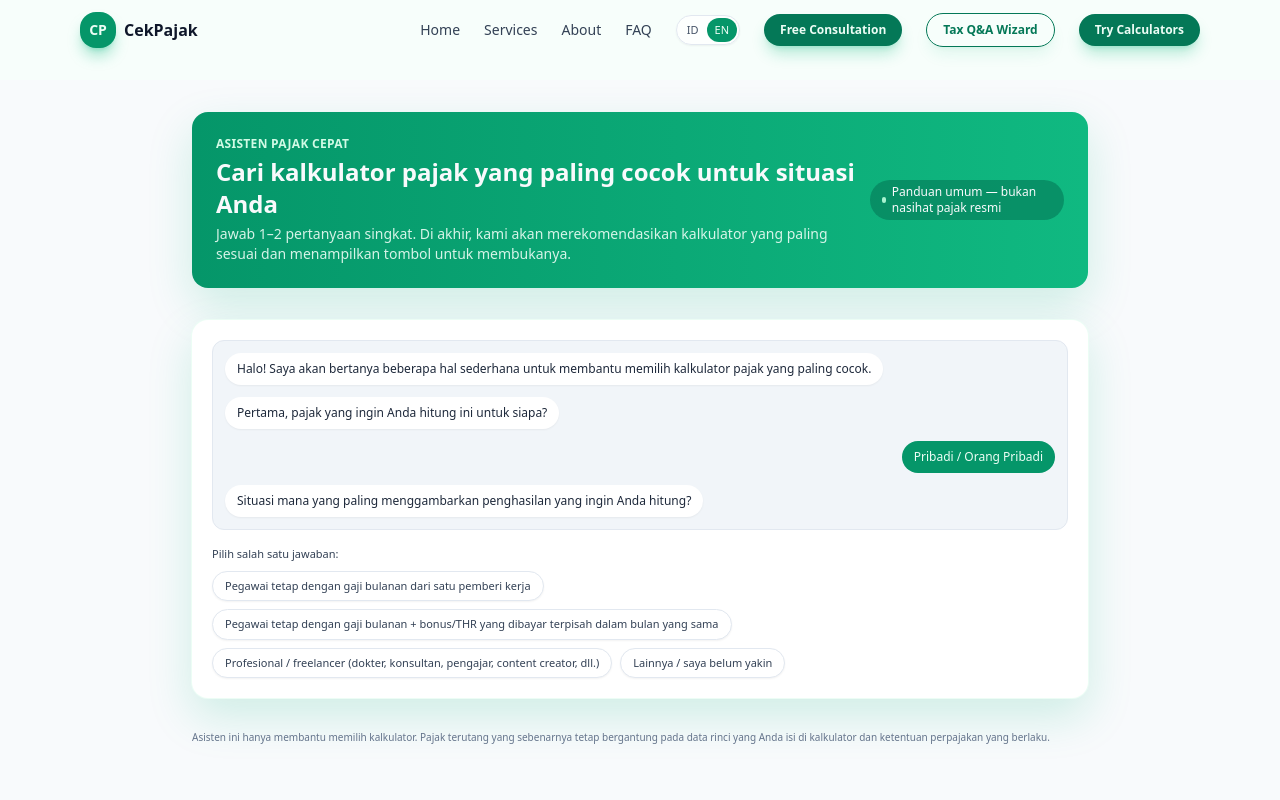
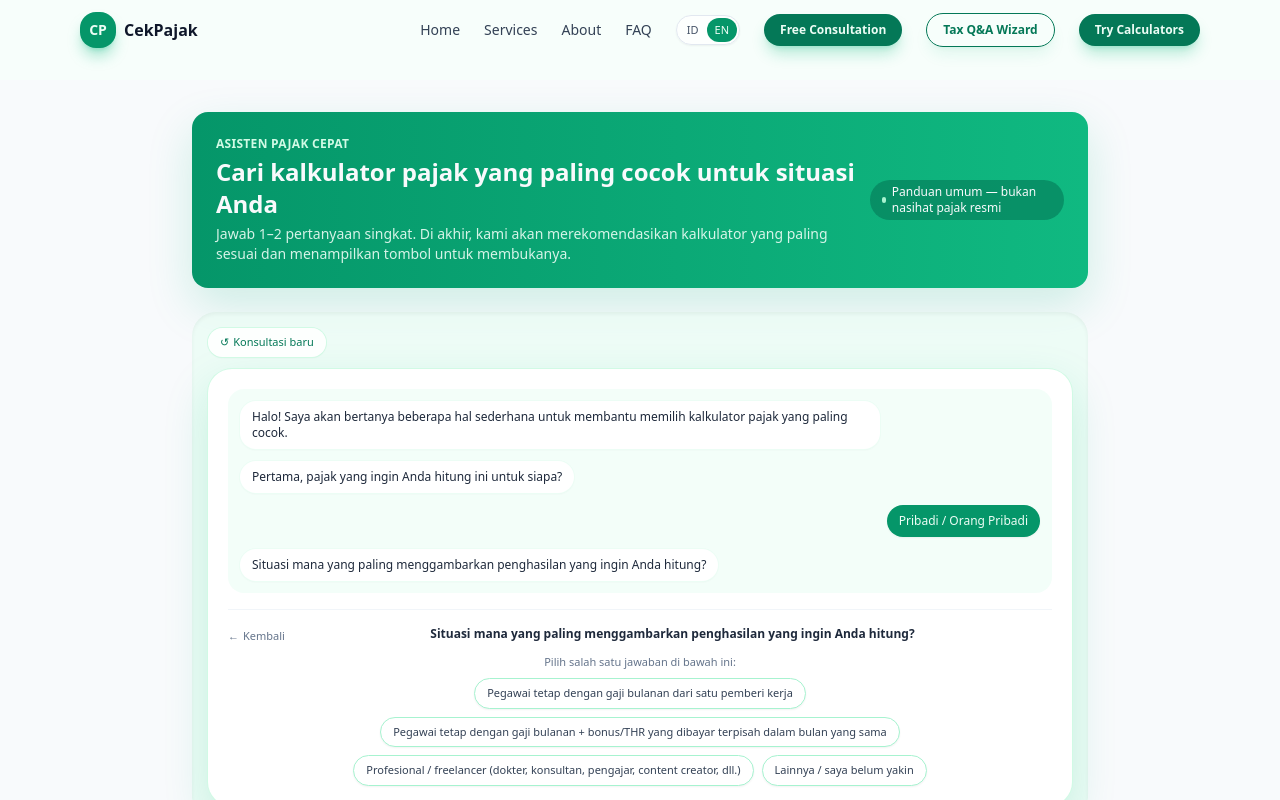
Before and after one commit to eklia/stackblitz-starters-afrgwsyb, a Next.js app: page /en/consultation in a window 1280 px wide. Both pictures are taken after a click on the button "Pribadi / Orang Pribadi". Shown: the top 800 px of the page. Built offline with nearby package versions, Linux system fonts and the light colour scheme.

Commit message:
improve ux tax consultation

```diff
--- a/components/consultation/TaxConsultWizard.tsx
+++ b/components/consultation/TaxConsultWizard.tsx
@@ -73,7 +73,8 @@ export function TaxConsultWizard({ lang }: Props) {
     null
   );
 
-  // ====== HELPER: GET QUESTION TEXT & OPTIONS ======
+  /* ===================== QUESTION & OPTIONS ===================== */
+
   function getCurrentQuestion(step: StepId): string | null {
     if (step === 'Q_SUBJECT') {
       return isEn
@@ -138,7 +139,8 @@ export function TaxConsultWizard({ lang }: Props) {
     return [];
   }
 
-  // ====== HELPER: BUILD RECOMMENDATION OBJ ======
+  /* ===================== RECOMMENDATION ===================== */
+
   function buildRecommendation(key: RecommendationKey): Recommendation {
     switch (key) {
       case 'PPH21_TER':
@@ -200,9 +202,10 @@ export function TaxConsultWizard({ lang }: Props) {
     }
   }
 
-  // ====== HANDLE ANSWERS ======
+  /* ===================== FLOW HANDLERS ===================== */
+
   function handleOptionClick(option: ChatOption) {
-    // 1. Tambah pesan user
+    // Tambah pesan user ke chat
     setMessages((prev) => [...prev, { from: 'user', text: option.label }]);
 
     if (step === 'Q_SUBJECT') {
@@ -227,7 +230,7 @@ export function TaxConsultWizard({ lang }: Props) {
         return;
       }
 
-      // Kalau PRIBADI -> lanjut ke pertanyaan tipe penghasilan
+      // PRIBADI → lanjut
       const nextQuestion = getCurrentQuestion('Q_PERSONAL_TYPE');
       setStep('Q_PERSONAL_TYPE');
       if (nextQuestion) {
@@ -248,16 +251,9 @@ export function TaxConsultWizard({ lang }: Props) {
       setAnswers(newAnswers);
 
       let recKey: RecommendationKey = 'UNKNOWN';
-
-      if (personalType === 'EMPLOYEE_GAJI') {
-        recKey = 'PPH21_TER';
-      } else if (personalType === 'EMPLOYEE_GAJI_BONUS') {
-        recKey = 'PPH21_TER_SPLIT';
-      } else if (personalType === 'FREELANCER') {
-        recKey = 'PPH_PROF';
-      } else {
-        recKey = 'UNKNOWN';
-      }
+      if (personalType === 'EMPLOYEE_GAJI') recKey = 'PPH21_TER';
+      else if (personalType === 'EMPLOYEE_GAJI_BONUS') recKey = 'PPH21_TER_SPLIT';
+      else if (personalType === 'FREELANCER') recKey = 'PPH_PROF';
 
       const rec = buildRecommendation(recKey);
       setRecommendation(rec);
@@ -285,8 +281,6 @@ export function TaxConsultWizard({ lang }: Props) {
               : 'Situasi Anda tampaknya tidak persis cocok dengan satu pola sederhana. Saya tetap akan menampilkan beberapa opsi kalkulator yang bisa dipakai sebagai titik awal.',
         },
       ]);
-
-      return;
     }
   }
 
@@ -310,13 +304,44 @@ export function TaxConsultWizard({ lang }: Props) {
     ]);
   }
 
+  function handleBack() {
+    // UX mirip tombol "Back" → mundur satu level kalau bisa
+    if (step === 'RESULT') {
+      if (answers.personalType) {
+        setStep('Q_PERSONAL_TYPE');
+        setRecommendation(null);
+      } else if (answers.subject) {
+        setStep('Q_SUBJECT');
+        setRecommendation(null);
+      } else {
+        handleRestart();
+      }
+      return;
+    }
+
+    if (step === 'Q_PERSONAL_TYPE') {
+      setStep('Q_SUBJECT');
+      setAnswers((prev) => ({ subject: prev.subject }));
+      setRecommendation(null);
+      return;
+    }
+
+    // kalau di step pertama, back = reset
+    handleRestart();
+  }
+
+  const currentQuestionText =
+    step === 'RESULT' ? null : getCurrentQuestion(step);
   const currentOptions =
     step === 'RESULT' ? [] : getOptions(step, answers);
 
-  // ====== RENDER ======
+  const canGoBack = step !== 'Q_SUBJECT';
+
+  /* ===================== RENDER ===================== */
+
   return (
-    <div className="mx-auto max-w-4xl space-y-6 md:space-y-8">
-      {/* HEADER */}
+    <div className="mx-auto max-w-4xl space-y-4 md:space-y-6">
+      {/* HEADER (tetap hijau seperti gaya CekPajak) */}
       <header className="rounded-2xl bg-gradient-to-r from-emerald-600 to-emerald-500 p-5 text-slate-50 shadow-soft md:p-6">
         <div className="flex flex-col gap-3 md:flex-row md:items-center md:justify-between">
           <div>
@@ -345,10 +370,24 @@ export function TaxConsultWizard({ lang }: Props) {
         </div>
       </header>
 
-      {/* CHAT CARD */}
-      <div className="space-y-4 rounded-2xl bg-white p-4 shadow-soft ring-1 ring-emerald-50 md:p-5">
+      {/* WRAPPER ala "card besar di tengah" */}
+      <section className="rounded-3xl bg-emerald-50/80 p-3 shadow-inner md:p-4">
+        {/* New Inquiry */}
+        <div className="mb-3 flex justify-start">
+          <button
+            type="button"
+            onClick={handleRestart}
+            className="inline-flex items-center gap-1 rounded-full bg-white/90 px-3 py-1.5 text-[11px] font-medium text-emerald-700 shadow-sm ring-1 ring-emerald-100 hover:bg-emerald-50"
+          >
+            <span aria-hidden="true">↺</span>
+            {isEn ? 'New Inquiry' : 'Konsultasi baru'}
+          </button>
+        </div>
+
+        {/* Chat card utama */}
+        <div className="flex min-h-[420px] flex-col rounded-3xl bg-white p-4 shadow-soft ring-1 ring-emerald-100 md:p-5">
           {/* CHAT AREA */}
-        <div className="max-h-[480px] space-y-3 overflow-y-auto rounded-xl border border-slate-200 bg-slate-100 p-3">
+          <div className="flex-1 space-y-3 overflow-y-auto rounded-2xl bg-emerald-50/60 p-3">
             {messages.map((msg, idx) => (
               <div
                 key={idx}
@@ -361,8 +400,8 @@ export function TaxConsultWizard({ lang }: Props) {
                   className={cn(
                     'max-w-[80%] rounded-2xl px-3 py-2 text-[11px] md:text-xs',
                     msg.from === 'bot'
-                    ? 'bg-white text-slate-800 shadow-sm'
-                    : 'bg-emerald-600 text-emerald-50'
+                      ? 'bg-white text-slate-800 shadow-sm ring-1 ring-emerald-50'
+                      : 'bg-emerald-600 text-emerald-50 shadow-sm'
                   )}
                 >
                   {msg.text}
@@ -371,19 +410,42 @@ export function TaxConsultWizard({ lang }: Props) {
             ))}
           </div>
 
-        {/* OPTIONS / ACTIONS */}
+          {/* BOTTOM AREA: QUESTION & OPTIONS / RECOMMENDATION */}
+          <div className="mt-4 border-t border-slate-100 pt-3">
+            {/* Baris atas: Back + judul pertanyaan */}
+            <div className="mb-2 flex items-center justify-between gap-2">
+              <div>
+                {canGoBack && (
+                  <button
+                    type="button"
+                    onClick={handleBack}
+                    className="inline-flex items-center gap-1 text-[11px] text-slate-500 hover:text-emerald-700"
+                  >
+                    <span aria-hidden="true">←</span>
+                    {isEn ? 'Back' : 'Kembali'}
+                  </button>
+                )}
+              </div>
+              {currentQuestionText && step !== 'RESULT' && (
+                <p className="flex-1 text-center text-[11px] font-semibold text-slate-800 md:text-xs">
+                  {currentQuestionText}
+                </p>
+              )}
+            </div>
+
+            {/* OPTIONS */}
             {currentOptions.length > 0 && (
-          <div className="mt-2 space-y-2">
-            <p className="text-[11px] font-medium text-slate-700">
-              {isEn ? 'Choose one answer:' : 'Pilih salah satu jawaban:'}
+              <div className="space-y-2">
+                <p className="text-center text-[11px] text-slate-500">
+                  {isEn ? 'Choose one answer below:' : 'Pilih salah satu jawaban di bawah ini:'}
                 </p>
-            <div className="flex flex-wrap gap-2">
+                <div className="mt-1 flex flex-wrap justify-center gap-2">
                   {currentOptions.map((opt) => (
                     <button
                       key={opt.value}
                       type="button"
                       onClick={() => handleOptionClick(opt)}
-                  className="rounded-full border border-slate-200 bg-white px-3 py-1.5 text-[11px] text-slate-700 shadow-sm hover:border-emerald-400 hover:bg-emerald-50 hover:text-emerald-800"
+                      className="rounded-full border border-emerald-200 bg-white px-3 py-1.5 text-[11px] text-slate-700 shadow-sm hover:border-emerald-500 hover:bg-emerald-50 hover:text-emerald-800"
                     >
                       {opt.label}
                     </button>
@@ -394,9 +456,11 @@ export function TaxConsultWizard({ lang }: Props) {
 
             {/* RECOMMENDATION CARD */}
             {step === 'RESULT' && recommendation && (
-          <div className="mt-4 rounded-2xl border border-emerald-100 bg-emerald-50 px-4 py-3 text-sm">
+              <div className="mt-2 rounded-2xl border border-emerald-100 bg-emerald-50 px-4 py-3 text-sm">
                 <p className="text-[11px] font-semibold uppercase tracking-wide text-emerald-700">
-              {isEn ? 'Recommended next step' : 'Rekomendasi langkah berikutnya'}
+                  {isEn
+                    ? 'Recommended next step'
+                    : 'Rekomendasi langkah berikutnya'}
                 </p>
                 <h2 className="mt-1 text-sm font-semibold text-emerald-900 md:text-base">
                   {recommendation.title}
@@ -447,6 +511,8 @@ export function TaxConsultWizard({ lang }: Props) {
               </div>
             )}
           </div>
+        </div>
+      </section>
 
       {/* CATATAN KECIL */}
       <p className="text-[10px] text-slate-500">
```
Lines whose indentation alone changed are shown as unchanged.
